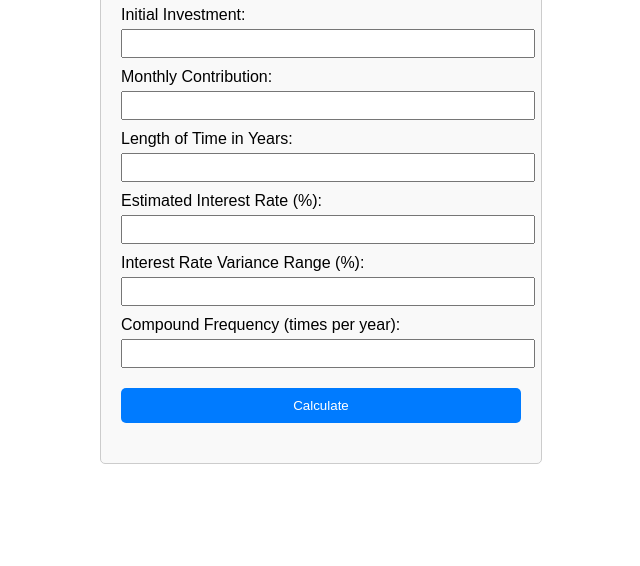
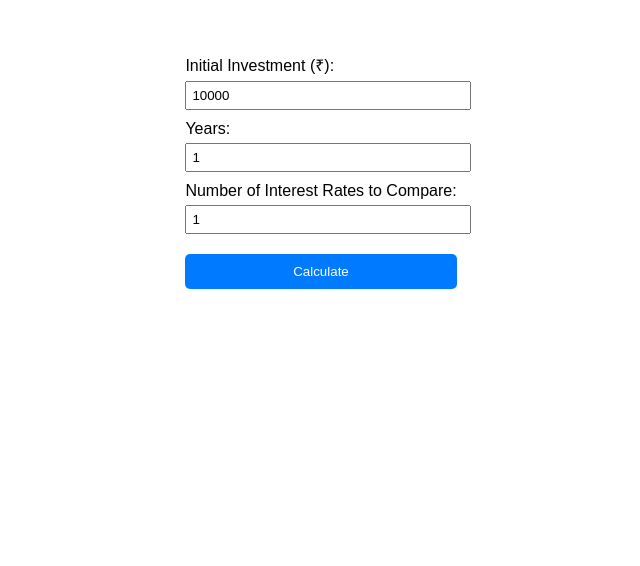
Before and after one commit to chirag127/Advanced-interest-calculator, a plain HTML site: page index.html in a window 1280 px wide. Shown: the part 234-800 px from the top of the page, without its empty margins (319-959 px from the left). Drawn offline with Linux system fonts and the light colour scheme.

Commit message:
Update index.html

```diff
--- a/index.html
+++ b/index.html
@@ -1,74 +1,20 @@
-
 <!DOCTYPE html>
-
-<html lang="en">
-
+<html>
 <head>
-
-  <meta charset="UTF-8">
-
-  <meta name="viewport" content="width=device-width, initial-scale=1.0">
-
-  <title>Compound Interest Calculator</title>
-
-  <link rel="stylesheet" href="styles.css">
-
+    <link rel="stylesheet" type="text/css" href="styles.css">
 </head>
-
 <body>
-
-  <div class="calculator">
-
-    <h1>Compound Interest Calculator</h1>
-
-    <form id="calculator-form">
-
-      <label for="initial-investment">Initial Investment:</label>
-
-      <input type="number" id="initial-investment" required>
-
-
-
-      <label for="monthly-contribution">Monthly Contribution:</label>
-
-      <input type="number" id="monthly-contribution" required>
-
-
-
-      <label for="years">Length of Time in Years:</label>
-
-      <input type="number" id="years" required>
-
-
-
-      <label for="interest-rate">Estimated Interest Rate (%):</label>
-
-      <input type="number" id="interest-rate" required>
-
-
-
-      <label for="interest-rate-variance">Interest Rate Variance Range (%):</label>
-
-      <input type="number" id="interest-rate-variance" required>
-
-
-
-      <label for="compound-frequency">Compound Frequency (times per year):</label>
-
-      <input type="number" id="compound-frequency" required>
-
-
-
-      <button type="submit">Calculate</button>
-
-    </form>
-
-    <div id="result"></div>
-
-  </div>
-
-  <script src="script.js"></script>
-
+    <div id="calculator">
+        <label for="initialInvestment">Initial Investment (₹):</label>
+        <input type="number" id="initialInvestment" value="10000">
+        <label for="years">Years:</label>
+        <input type="number" id="years" value="1">
+        <label for="numRates">Number of Interest Rates to Compare:</label>
+        <input type="number" id="numRates" value="1" onchange="addRateInputs(this.value)">
+        <div id="rateInputs"></div>
+        <button onclick="calculate()">Calculate</button>
+        <div id="results"></div>
+    </div>
 </body>
-
+<script src="script.js"></script>
 </html>
```
